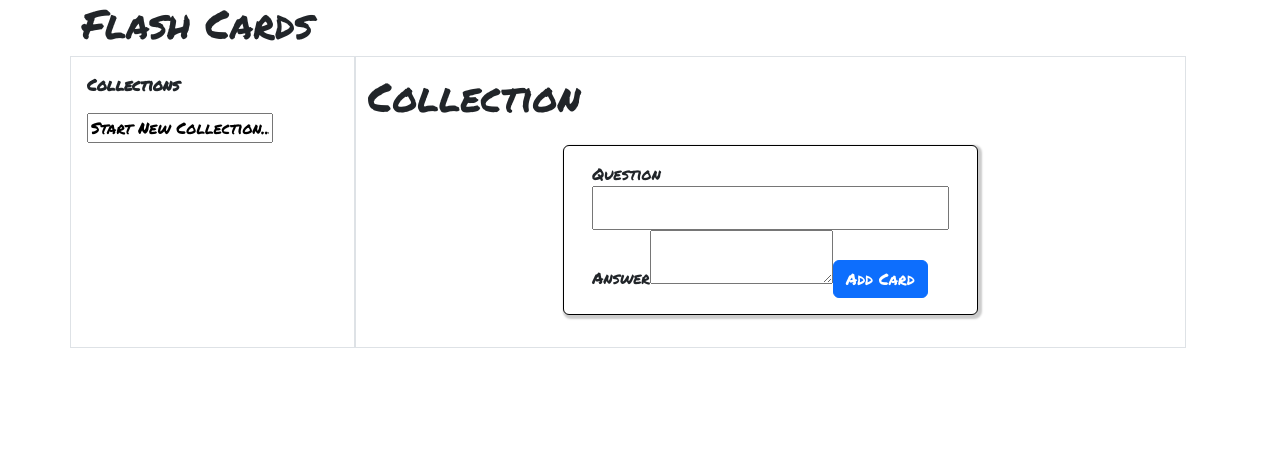
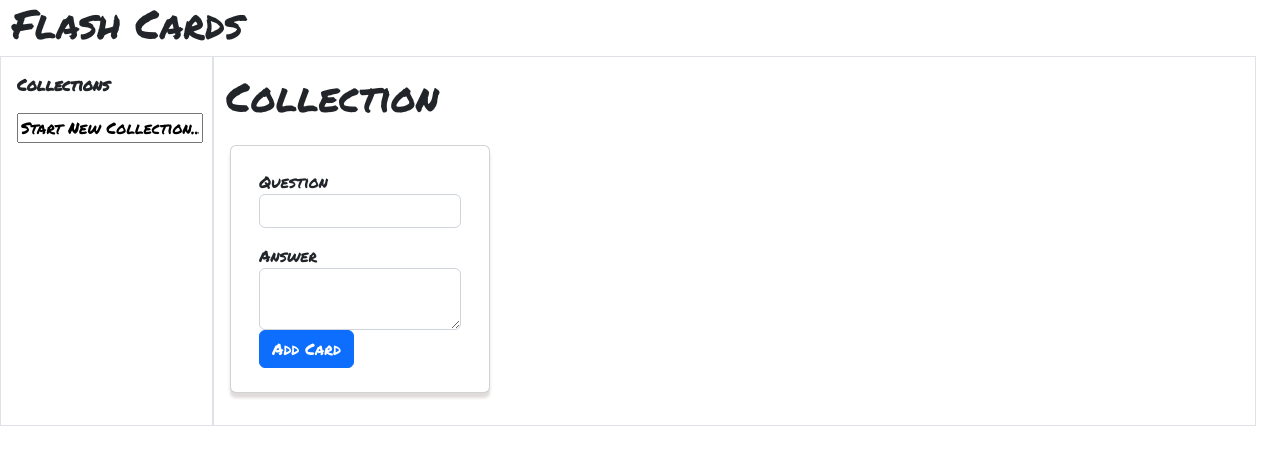
Before and after one commit to BriGuy520/flash-cards, a React (Create React App) app: page / in a window 1280 px wide. Shown: the top 464 px of the page. Built offline with nearby package versions, Linux system fonts and the light colour scheme.

Commit message:
added some more styling

```diff
--- a/src/App.css
+++ b/src/App.css
@@ -1,8 +1,53 @@
 .card {
-  border: 1px solid black;
-  box-shadow: 2px 2px 2px 2px #ccc;
+  box-shadow: 0px 5px 3px 0px #e0dbdb;
 }
 
 body {
   font-family: 'Permanent Marker';
 }
+
+/* The flip card container - set the width and height to whatever you want. We have added the border property to demonstrate that the flip itself goes out of the box on hover (remove perspective if you don't want the 3D effect */
+.flip-card {
+  background-color: transparent;
+  width: 300px;
+  height: 200px;
+  border: 1px solid #f1f1f1;
+  perspective: 1000px; /* Remove this if you don't want the 3D effect */
+}
+
+/* This container is needed to position the front and back side */
+.flip-card-inner {
+  position: relative;
+  width: 100%;
+  height: 100%;
+  text-align: center;
+  transition: transform 0.8s;
+  transform-style: preserve-3d;
+}
+
+/* Do an horizontal flip when you move the mouse over the flip box container */
+.flip-card:hover .flip-card-inner {
+  transform: rotateY(180deg);
+}
+
+/* Position the front and back side */
+.flip-card-front, .flip-card-back {
+  position: absolute;
+  width: 100%;
+  height: 100%;
+  -webkit-backface-visibility: hidden; /* Safari */
+  backface-visibility: hidden;
+}
+
+/* Style the front side (fallback if image is missing) */
+.flip-card-front {
+  background-color: #fff;
+  color: black;
+}
+
+/* Style the back side */
+.flip-card-back {
+  background-color: #fff;
+  color: #000;
+  transform: rotateY(180deg);
+}
--- a/src/App.tsx
+++ b/src/App.tsx
@@ -81,10 +81,10 @@ function App(): any {
 
 
   return (
-    <div className="App container">
+    <div className="App container-fluid">
       <h1>Flash Cards</h1>
       <div className="row">
-        <div className="collections-row border height-100 col-lg-3 p-2">
+        <div className="collections-row border height-100 col-lg-2 p-2">
           <Collections
             createCollection={createCollection}
             collectionName={collectionName}
@@ -93,7 +93,7 @@ function App(): any {
             handleClick={handleClick}
           />
         </div>
-        <div className="collection-view row col-lg-9">
+        <div className="collection-view row col-lg-10">
           <Collection
             selectedCollection={currentCollection}
             handleSubmit={handleSubmit}
--- a/src/components/Card.tsx
+++ b/src/components/Card.tsx
@@ -21,12 +21,14 @@ const Card = ({question, answer}: CardProps) => {
 
   return (
     <div className="card m-3 col-lg-3" onClick={handleCardClick}>
-      <div style={{display: showQuestion ? 'block' : 'none'}} className="card-front card-body">
-        <h2>{question}</h2>
+      <div className="flip-card-inner">
+        <div style={{display: showQuestion ? 'block' : 'none'}} className="card-front card-body">
+          <h2>{question}</h2>
 
-      </div>
-      <div style={{display: showQuestion ? 'none' : 'block'}} className="card-back card-body">
-        <p>{answer}</p>
+        </div>
+        <div style={{display: showQuestion ? 'none' : 'block'}} className="card-back card-body">
+          <p>{answer}</p>
+        </div>
       </div>
     </div>
   )
--- a/src/components/Collection.tsx
+++ b/src/components/Collection.tsx
@@ -41,13 +41,13 @@ const Collection = ({
   return (
     <div className="border py-3">
       <h1>{selectedCollection} Collection</h1>
-      <div className="row justify-content-center">
+      <div className="row">
 
         {cards?.map(card => {
             return <Card question={card.question} answer={card.answer} />
           })}
 
-        <div className="col-lg-3 card m-3 col-lg-6">
+        <div className="col-lg-3 card m-3">
 
           <CreateCard
             handleSubmit={handleSubmit}
@@ -55,7 +55,8 @@ const Collection = ({
             handleAnswer={handleAnswer}
             answer={answer}
             question={question}
-          />
+          >+
+          </CreateCard>
         </div>
 
 
--- a/src/components/CreateCard.tsx
+++ b/src/components/CreateCard.tsx
@@ -5,31 +5,45 @@ type CreateCardProps = {
   handleAnswer: React.ChangeEventHandler<HTMLTextAreaElement>,
   handleQuestion: React.ChangeEventHandler<HTMLInputElement>,
   question: string,
-  answer: string
+  answer: string,
+  children: string,
 }
 
-const CreateCard = ({handleSubmit, handleQuestion, handleAnswer, question, answer}: CreateCardProps) => {
+const CreateCard = ({handleSubmit, handleQuestion, handleAnswer, question, answer, children}: CreateCardProps) => {
 
+  const [addCard, setAddCard] = React.useState<boolean>(true);
 
   return (
     <div className="d-flex flex-column m-3">
+     <div style={{display: addCard ? 'block' : 'none'}} className="form-side">
+
+
         <form onSubmit={handleSubmit}>
+          <div className="form-group my-2">
             <label htmlFor="Question">Question</label>
             <input
-          className="w-100 p-2"
+              className="p-1 form-control"
               type="text"
               value={question}
               onChange={handleQuestion}
               name="question"
             />
+          </div>
+          <div className="form-group py-2">
             <label htmlFor="Answer">Answer</label>
             <textarea
+              className="form-control"
               value={answer}
               onChange={handleAnswer}
               name="Answer"
             />
             <input className="btn btn-primary" type="submit" value="Add Card" />
+          </div>
         </form>
+     </div>
+     <div style={{display: addCard ? 'none' : 'block'}} className="front-side">
+      <p>{children} Add New Card</p>
+     </div>
     </div>
   )
 
```
Lines whose indentation alone changed are shown as unchanged.
